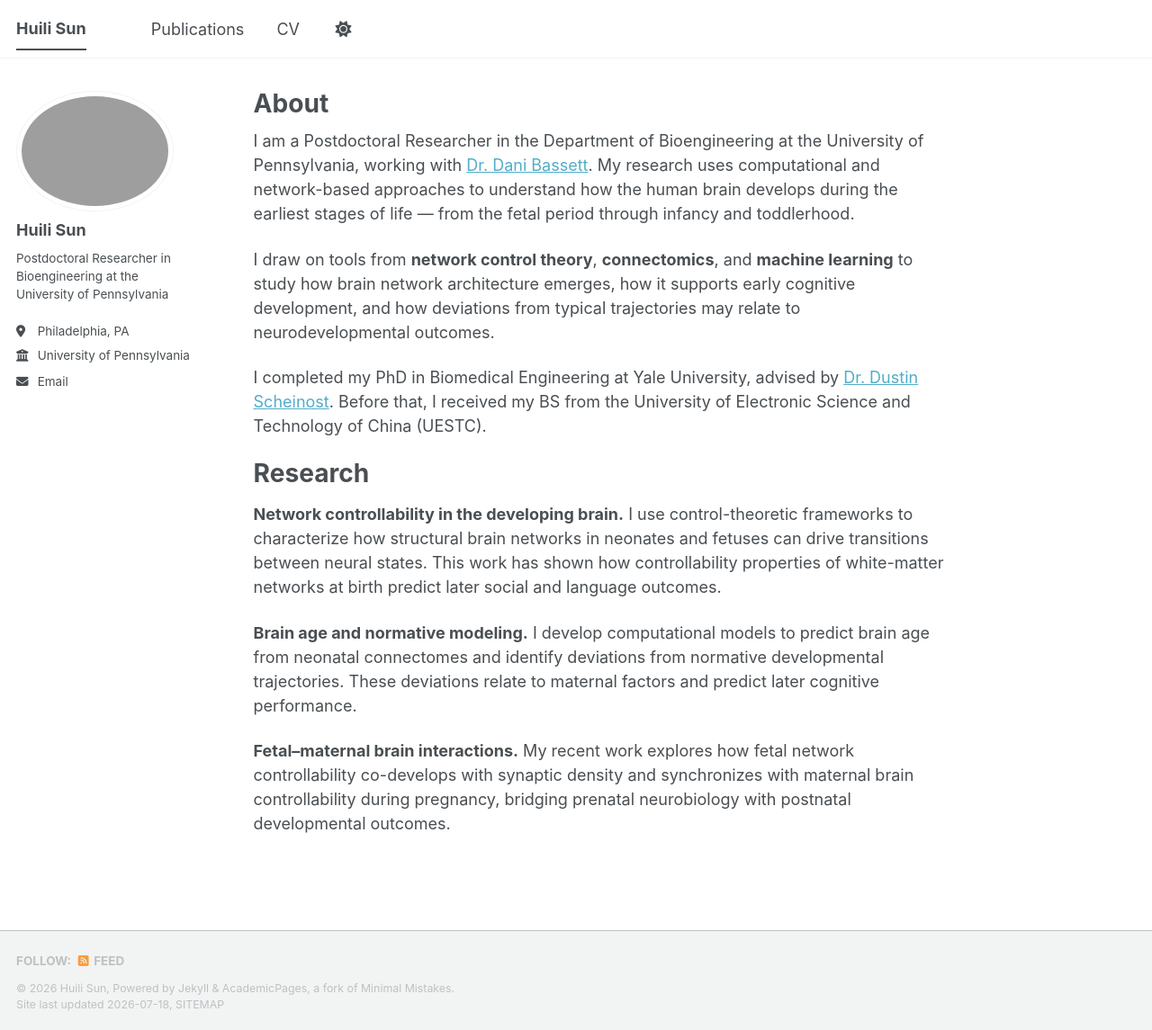
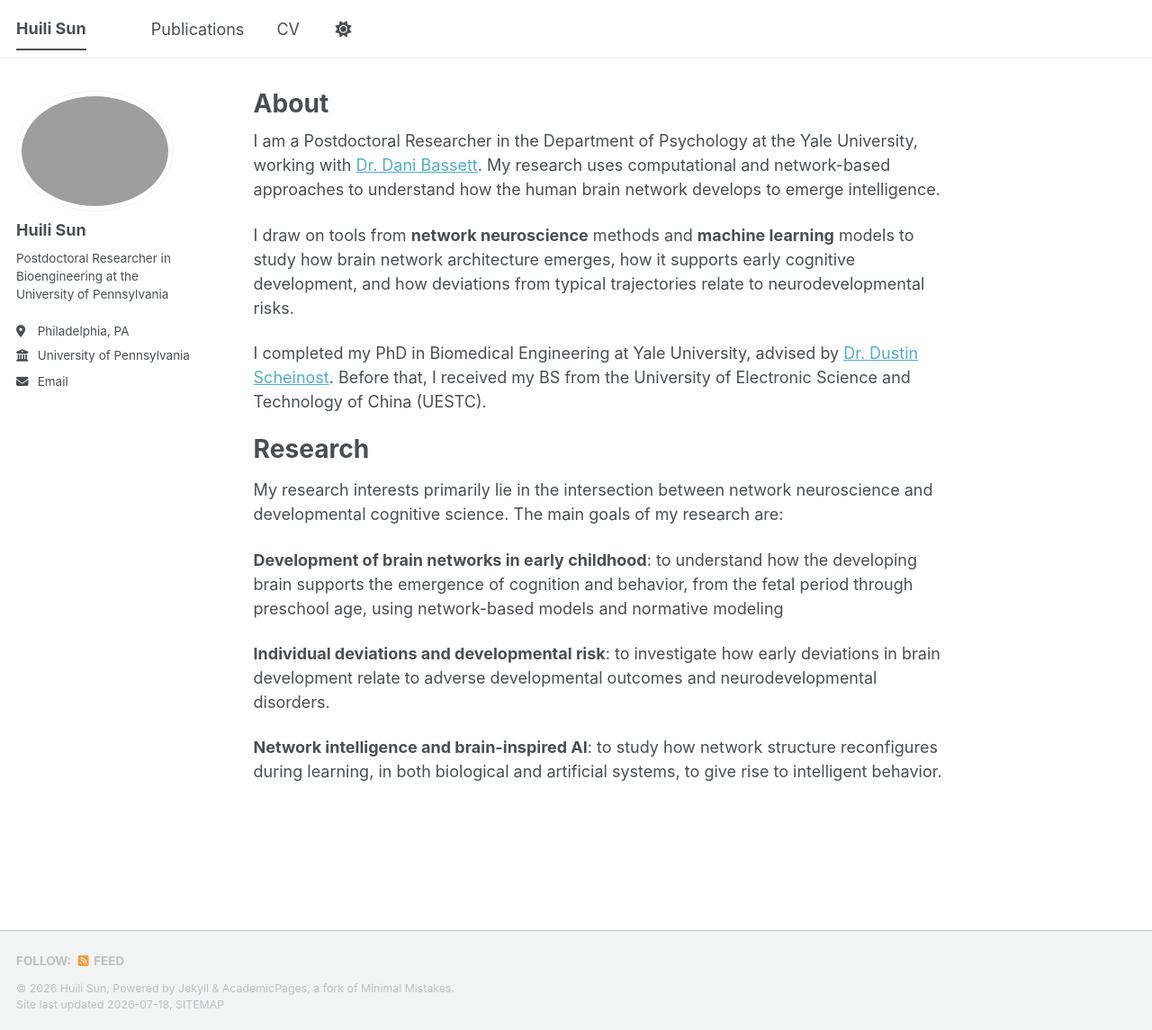
Before and after one commit to huiliii/huiliii.github.io, a Jekyll site: the page built from _pages/about.md, in a window 1280 px wide and 1145 px high. Shown: the whole window at 90% size. Built offline with Jekyll 4.4.1, drawn with Linux system fonts in a browser that asks for light colours; a style sheet for code colours, icons or effects is not loaded.

Commit message:
Update about.md

```diff
--- a/_pages/about.md
+++ b/_pages/about.md
@@ -7,17 +7,18 @@ redirect_from:
   - /about.html
 ---
 
-I am a Postdoctoral Researcher in the Department of Bioengineering at the University of Pennsylvania, working with [Dr. Dani Bassett](https://complexsystemsupenn.com/). My research uses computational and network-based approaches to understand how the human brain develops during the earliest stages of life — from the fetal period through infancy and toddlerhood.
+I am a Postdoctoral Researcher in the Department of Psychology at the Yale University, working with [Dr. Dani Bassett](https://complexsystemsupenn.com/). My research uses computational and network-based approaches to understand how the human brain network develops to emerge intelligence.
 
-I draw on tools from **network control theory**, **connectomics**, and **machine learning** to study how brain network architecture emerges, how it supports early cognitive development, and how deviations from typical trajectories may relate to neurodevelopmental outcomes.
+I draw on tools from **network neuroscience** methods and **machine learning** models to study how brain network architecture emerges, how it supports early cognitive development, and how deviations from typical trajectories relate to neurodevelopmental risks.
 
 I completed my PhD in Biomedical Engineering at Yale University, advised by [Dr. Dustin Scheinost](https://scheinostlab.yale.edu/). Before that, I received my BS from the University of Electronic Science and Technology of China (UESTC).
 
 Research
 ======
+My research interests primarily lie in the intersection between network neuroscience and developmental cognitive science. The main goals of my research are:
 
-**Network controllability in the developing brain.** I use control-theoretic frameworks to characterize how structural brain networks in neonates and fetuses can drive transitions between neural states. This work has shown how controllability properties of white-matter networks at birth predict later social and language outcomes.
+**Development of brain networks in early childhood**: to understand how the developing brain supports the emergence of cognition and behavior, from the fetal period through preschool age, using network-based models and normative modeling
 
-**Brain age and normative modeling.** I develop computational models to predict brain age from neonatal connectomes and identify deviations from normative developmental trajectories. These deviations relate to maternal factors and predict later cognitive performance.
+**Individual deviations and developmental risk**: to investigate how early deviations in brain development relate to adverse developmental outcomes and neurodevelopmental disorders.
 
-**Fetal–maternal brain interactions.** My recent work explores how fetal network controllability co-develops with synaptic density and synchronizes with maternal brain controllability during pregnancy, bridging prenatal neurobiology with postnatal developmental outcomes.
+**Network intelligence and brain-inspired AI**: to study how network structure reconfigures during learning, in both biological and artificial systems, to give rise to intelligent behavior.
```
